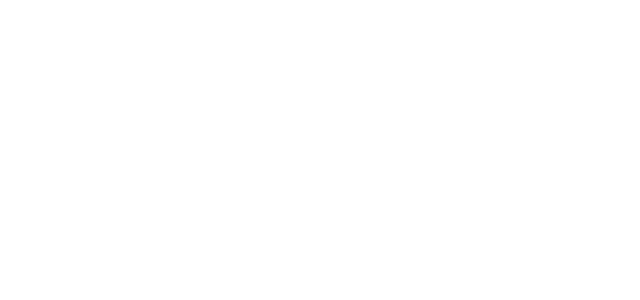
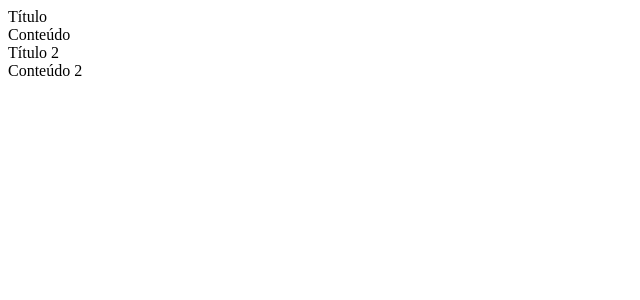
Before and after one commit to JeffyMesquita/santanderbolsas, a React (Create React App) app in the folder introducaoaoreact/introducao/react-app/: page / in a window 1280 px wide. Shown: the top 300 px of the page, without its empty margins (0-640 px from the left). Built offline with nearby package versions, Linux system fonts and the light colour scheme.

Commit message:
Componentes e Props
Componentes e Props

```diff
--- a/introducaoaoreact/introducao/react-app/src/App.js
+++ /dev/null
@@ -1,11 +0,0 @@
-import React from 'react';
-
-function App() {
-  return (
-    <div className="App">
-
-    </div>
-  );
-}
-
-export default App;
--- /dev/null
+++ b/introducaoaoreact/introducao/react-app/src/components/App.js
@@ -0,0 +1,15 @@
+import React from 'react';
+
+class App extends React.Component {
+  render() {
+    return (
+      <>
+        <p>Meu primeiro parágrafo</p>
+        <p>Meu segundo parágrafo</p>
+        <p>{new Date().toLocaleDateString('pt-Br') }</p>
+      </>
+    )
+  }
+}
+
+export default App;
--- /dev/null
+++ b/introducaoaoreact/introducao/react-app/src/components/App2.js
@@ -0,0 +1,17 @@
+import React from 'react';
+
+class App2 extends React.Component {
+  constructor(props) {
+    super(props);
+  }
+  render() {
+    return (
+      <div className="box">
+        <div id="title">{this.props.title}</div>
+        <div id="text">{this.props.children}</div>
+      </div>
+    )
+  }
+}
+
+export default App2;
--- a/introducaoaoreact/introducao/react-app/src/index.js
+++ b/introducaoaoreact/introducao/react-app/src/index.js
@@ -1,11 +1,18 @@
 import React from 'react';
 import ReactDOM from 'react-dom';
-import App from './App';
+import App from './components/App'
+import App2 from './components/App2'
 import reportWebVitals from './reportWebVitals';
 
 ReactDOM.render(
   <React.StrictMode>
-    <App />
+    <App2 title="Título">
+      Conteúdo
+    </App2>
+
+    <App2 title="Título 2">
+      Conteúdo 2
+    </App2>
   </React.StrictMode>,
   document.getElementById('root')
 );
```
